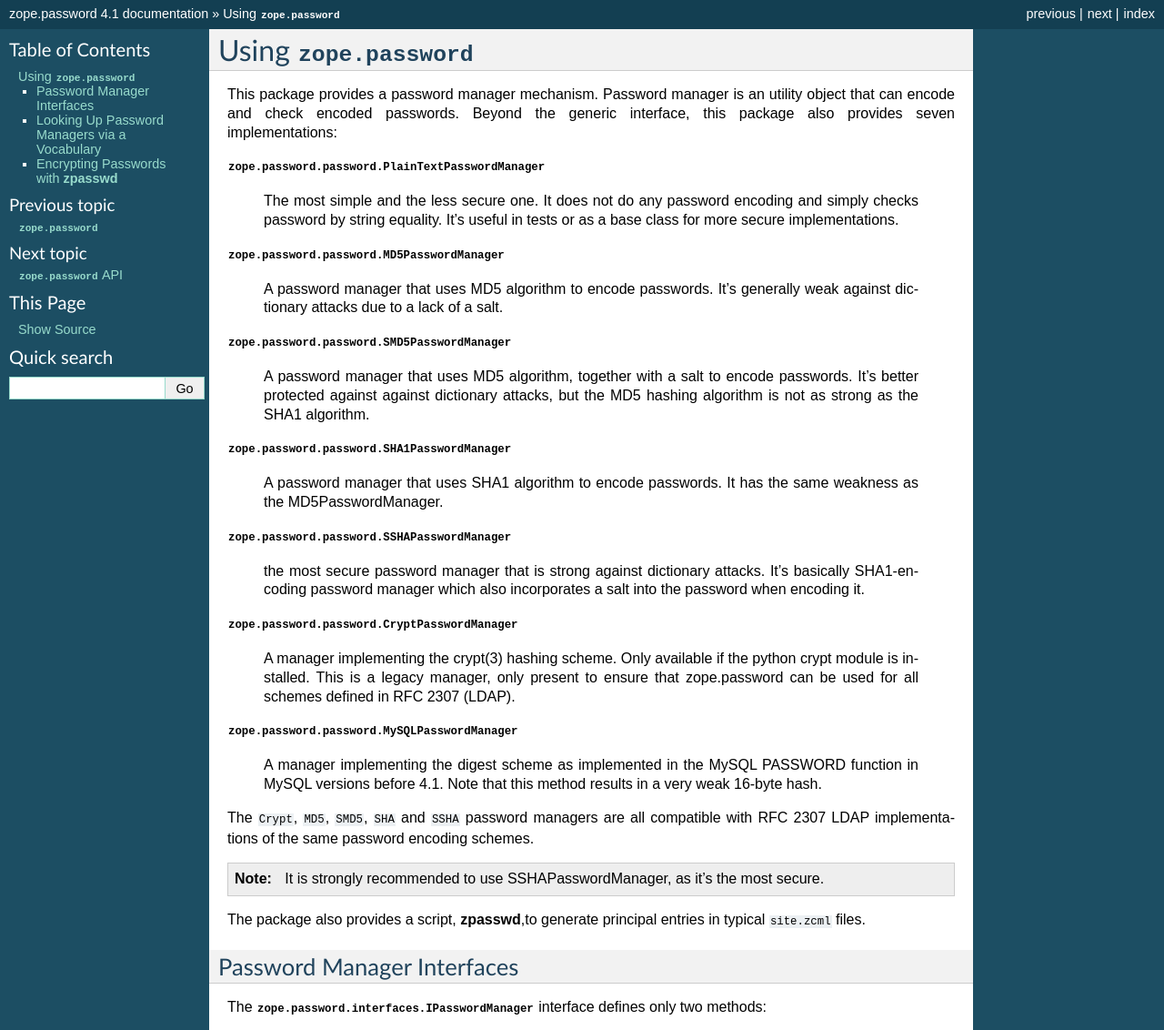
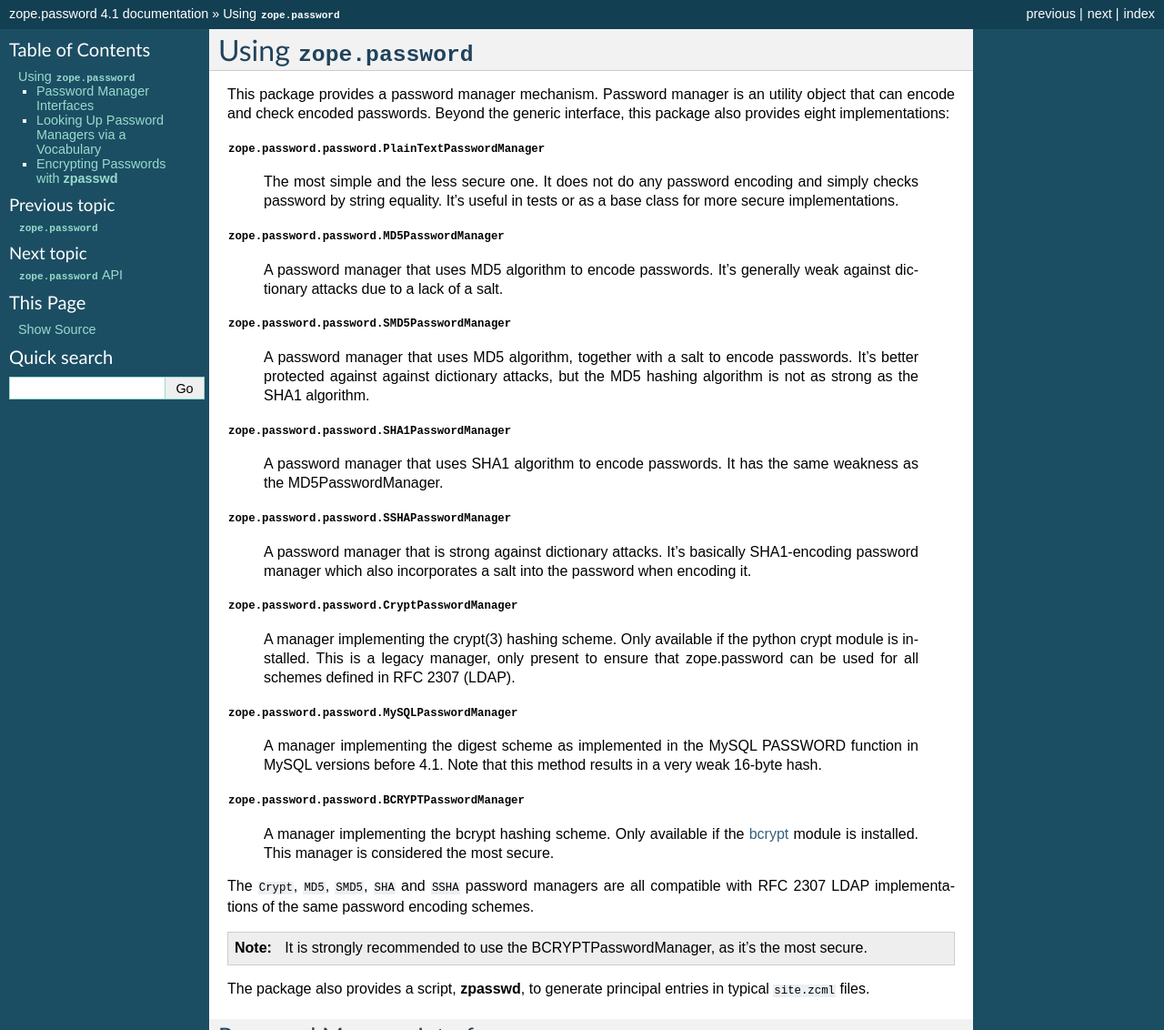
Before and after one commit to zopefoundation/zope.password, a Sphinx documentation site: the page built from docs/narrative.rst, in a window 1280 px wide and 1400 px high, cut to the strip 0-1132 px from the top of the window. Shown: the whole strip at 91% size. Built offline with Sphinx 7.4.7, drawn with Linux system fonts in a browser that asks for light colours; some of the changed text lies outside the part shown.

Commit message:
Update narrative documentation.
Makes bcrypt the default choice in zpassword.
(If installed, otherwise it'll be SSHA)

```diff
--- a/docs/narrative.rst
+++ b/docs/narrative.rst
@@ -4,7 +4,7 @@
 This package provides a password manager mechanism. Password manager
 is an utility object that can encode and check encoded
 passwords. Beyond the generic interface, this package also provides
-seven implementations:
+eight implementations:
 
 :class:`zope.password.password.PlainTextPasswordManager`
 
@@ -48,16 +48,22 @@
    PASSWORD function in MySQL versions before 4.1.  Note that this method
    results in a very weak 16-byte hash.
 
+:class:`zope.password.password.BCRYPTPasswordManager`
+
+   A manager implementing the bcrypt hashing scheme. Only available if
+   the bcrypt_ module is installed.  This manager is considered the
+   most secure.
+
 The ``Crypt``, ``MD5``, ``SMD5``, ``SHA`` and ``SSHA`` password managers
 are all compatible with RFC 2307 LDAP implementations of the same password
 encoding schemes.
 
 .. note::
-   It is strongly recommended to use SSHAPasswordManager, as it's the
+   It is strongly recommended to use the BCRYPTPasswordManager, as it's the
    most secure.
 
-The package also provides a script, :command:`zpasswd`,to generate principal
-entries in typical ``site.zcml`` files.
+The package also provides a script, :command:`zpasswd`, to generate
+principal entries in typical ``site.zcml`` files.
 
 Password Manager Interfaces
 ---------------------------
@@ -158,11 +164,13 @@
 
     1. Plain Text
     2. MD5
-    3. SHA1
-    4. SSHA
+    3. SMD5
+    4. SHA1
+    5. SSHA
+    6. BCRYPT
 
-   Password Manager Number [4]:
-   SSHA password manager selected
+   Password Manager Number [6]:
+   BCRYPT password manager selected
 
 
    Please provide a password for the principal.
@@ -181,7 +189,9 @@
        id="foo"
        title="The Foo"
        login="foo"
-       password="{SSHA}Zi_Lsz7Na3bS5rz4Aer-9TbqomXD2f3T"
+       password="{BCRYPT}$2b$12$ez4eHl6W1PfAWix5bPIbe.drdnyqjpuT1Cp0N.xcdxkAEbA7K6AHK"
        description="The main foo"
-       password_manager="SSHA"
+       password_manager="BCRYPT"
        />
+
+.. _bcrypt: https://pypi.python.org/pypi/bcrypt
```
Also changed, not shown: other parts of docs/narrative.rst (+3 -3 lines), 1 other file.
